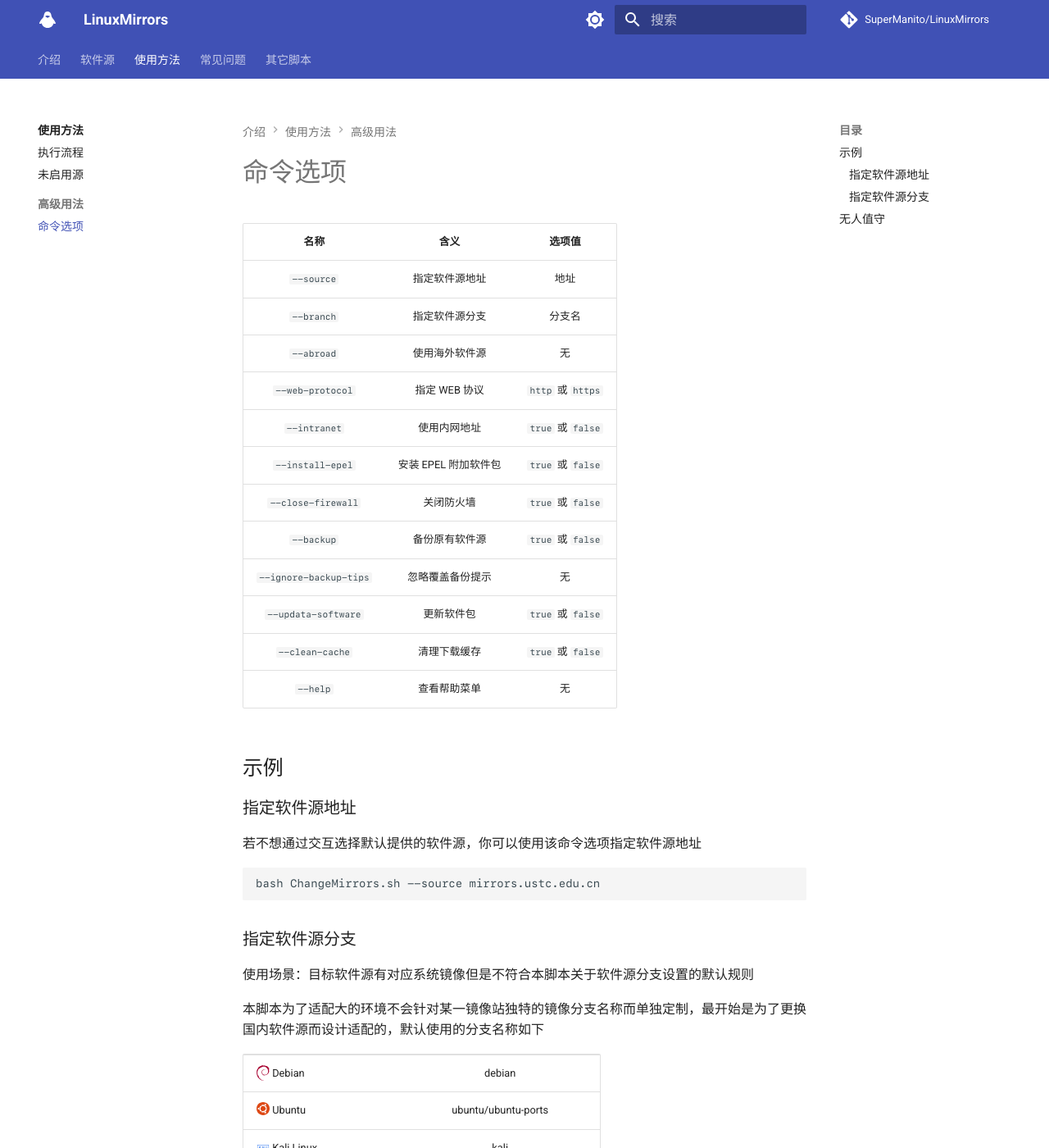
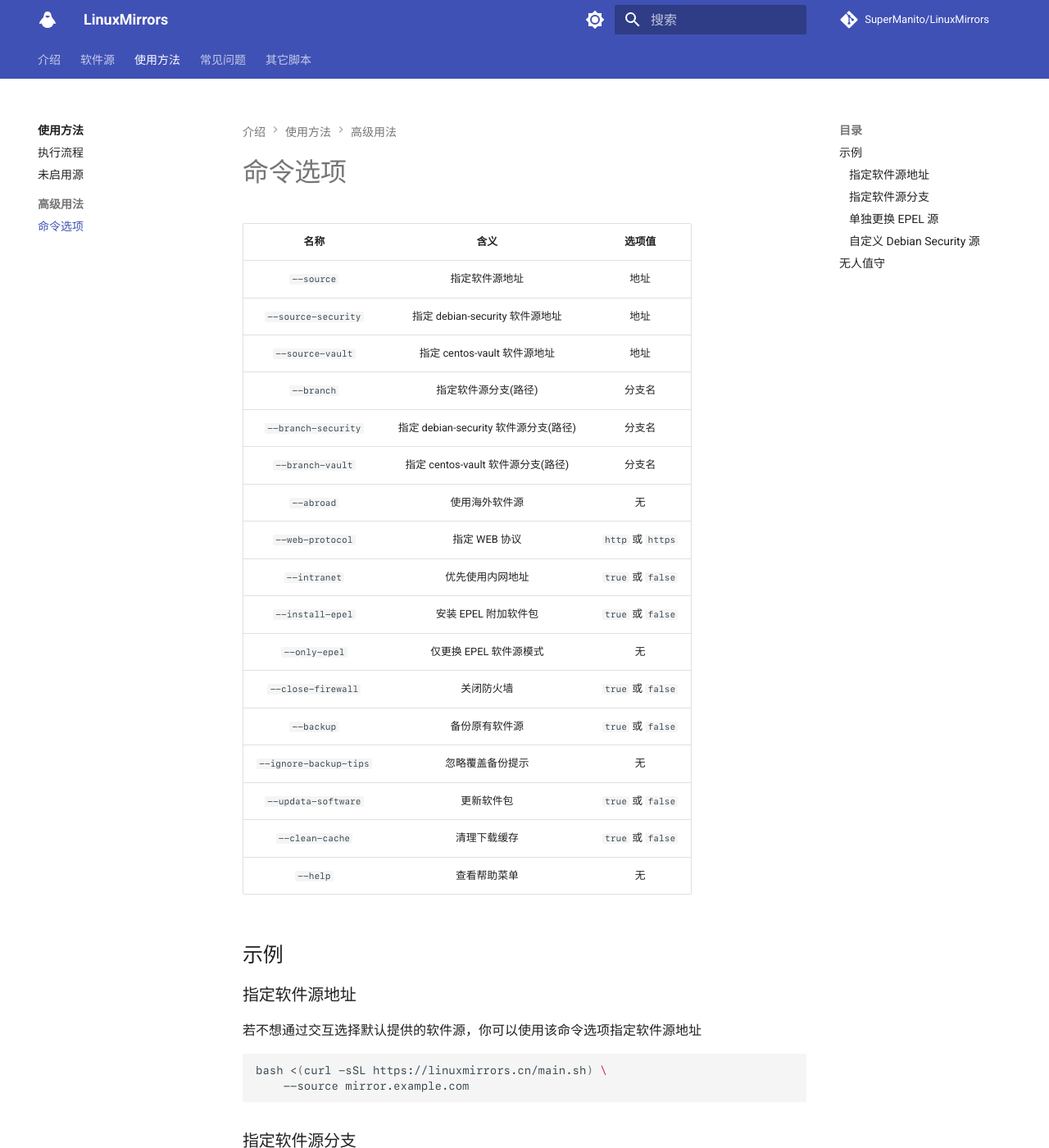
Before and after one commit to SuperManito/LinuxMirrors, an MkDocs documentation site: the page built from docs/use/command-options.md, in a window 1280 px wide and 1400 px high. Shown: the whole window at 82% size. Built offline with MkDocs 1.6.1 and Material for MkDocs 9.7.7, drawn with Linux system fonts in a browser that asks for light colours; comment, search, counter and statistics services are not loaded; some of the changed text lies outside the part shown.

Commit message:
新增部分命令参数 & 一些优化

````diff
--- a/docs/use/command-options.md
+++ b/docs/use/command-options.md
@@ -1,11 +1,16 @@
 | 名称 | 含义 | 选项值 |
 | :-: | :-: | :-: |
 | `--source` | 指定软件源地址 | 地址 |
-| `--branch` | 指定软件源分支 | 分支名 |
+| `--source-security` | 指定 debian-security 软件源地址 | 地址 |
+| `--source-vault` | 指定 centos-vault 软件源地址 | 地址 |
+| `--branch` | 指定软件源分支(路径) | 分支名 |
+| `--branch-security` | 指定 debian-security 软件源分支(路径) | 分支名 |
+| `--branch-vault` | 指定 centos-vault 软件源分支(路径) | 分支名 |
 | `--abroad` | 使用海外软件源 | 无 |
 | `--web-protocol` | 指定 WEB 协议 | `http` 或 `https` |
-| `--intranet` | 使用内网地址 | `true` 或 `false` |
+| `--intranet` | 优先使用内网地址 | `true` 或 `false` |
 | `--install-epel` | 安装 EPEL 附加软件包 | `true` 或 `false` |
+| `--only-epel` | 仅更换 EPEL 软件源模式 | 无 |
 | `--close-firewall` | 关闭防火墙 | `true` 或 `false` |
 | `--backup` | 备份原有软件源 | `true` 或 `false` |
 | `--ignore-backup-tips` | 忽略覆盖备份提示 | 无 |
@@ -20,7 +25,8 @@
 若不想通过交互选择默认提供的软件源，你可以使用该命令选项指定软件源地址
 
 ``` { .bash .no-copy }
-bash ChangeMirrors.sh --source mirrors.ustc.edu.cn
+bash <(curl -sSL https://linuxmirrors.cn/main.sh) \
+    --source mirror.example.com
 ```
 
 ### 指定软件源分支
@@ -48,7 +54,7 @@
 </tr>
 <tr>
     <td><a href="https://www.centos.org/centos-linux" target="_blank"><img src="/../assets/images/icon/centos.svg" width="16" height="16" style="vertical-align: -0.15em"/></a>&nbsp;CentOS</td>
-    <td align="center">centos/centos-stream/centos-altarch</td>
+    <td align="center">centos/centos-stream/centos-altarch/centos-vault</td>
 </tr>
 <tr>
     <td><a href="https://rockylinux.org" target="_blank"><img src="/../assets/images/icon/rocky-linux.svg" width="16" height="16" style="vertical-align: -0.25em"/></a>&nbsp;Rocky Linux</td>
@@ -86,6 +92,24 @@
 
 阿里云镜像站的 Rocky Linux 镜像分支名称为 [`rockylinux`](https://mirrors.aliyun.com/rockylinux)，不符合默认规则，但是可以通过命令选项绕过脚本默认规则来实现
 
+### 单独更换 EPEL 源
+
+有些时候你会发现想使用的镜像站没有 epel 镜像仓库，那么你可以在第一次运行脚本时不安装或不更换 epel 源，然后再单独执行下面的命令
+
+``` bash
+bash <(curl -sSL https://linuxmirrors.cn/main.sh) --only-epel
+```
+
+### 自定义 Debian Security 源
+
+如果你想提高服务器的安全性请尽可能使用官方源，因为镜像同步存在延迟
+
+``` bash title="官方源"
+bash <(curl -sSL https://linuxmirrors.cn/main.sh) \
+  --source-security security.debian.org \
+  --branch-security debian-security
+```
+
 ## 无人值守
 
 不通过交互完成换源操作，需要使用大量命令选项来实现，建议熟悉后再使用
````
Also changed, not shown: README.md (+1 -1 lines), docs/index.md (+1 -1 lines), 2 other files.
